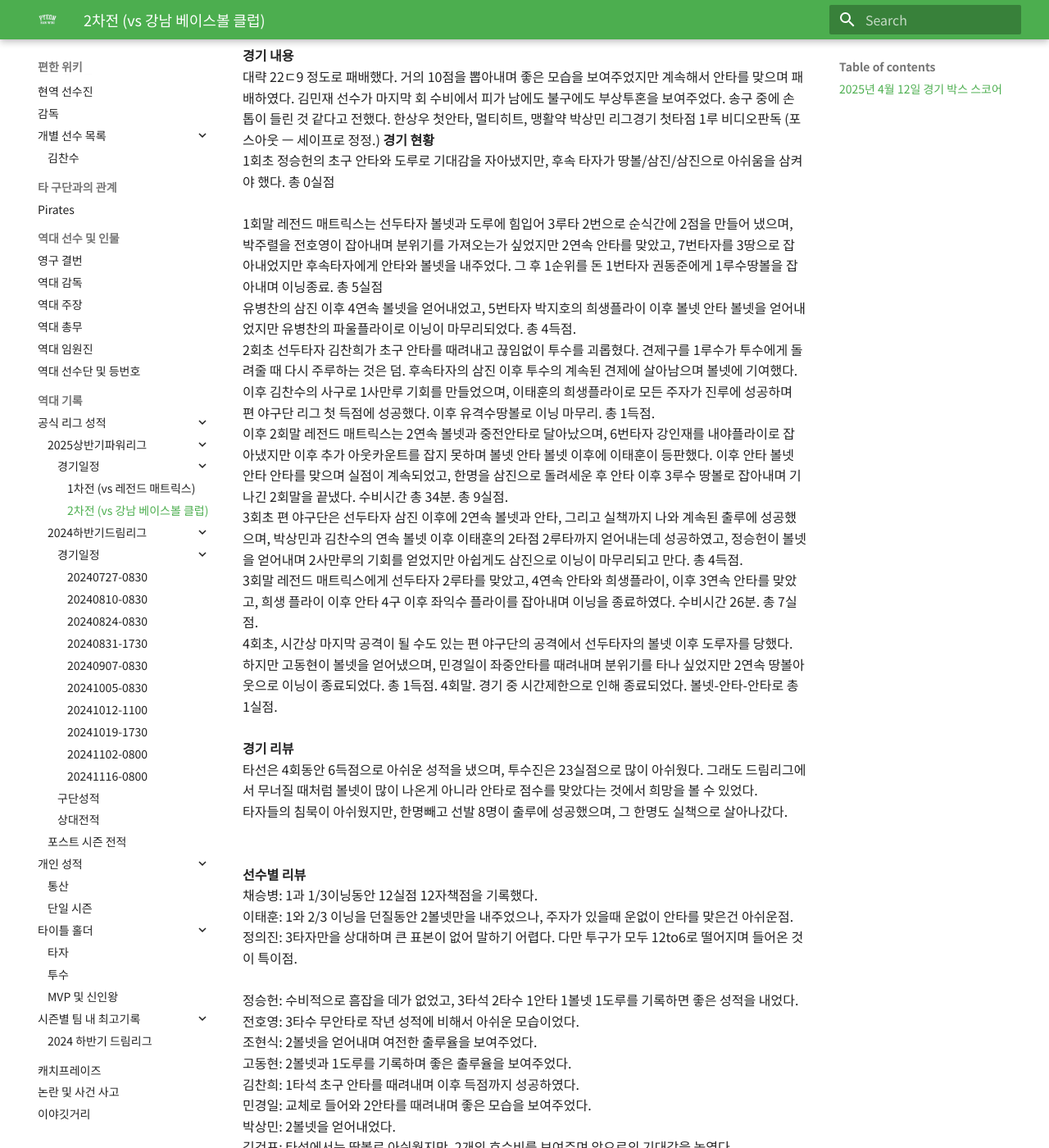
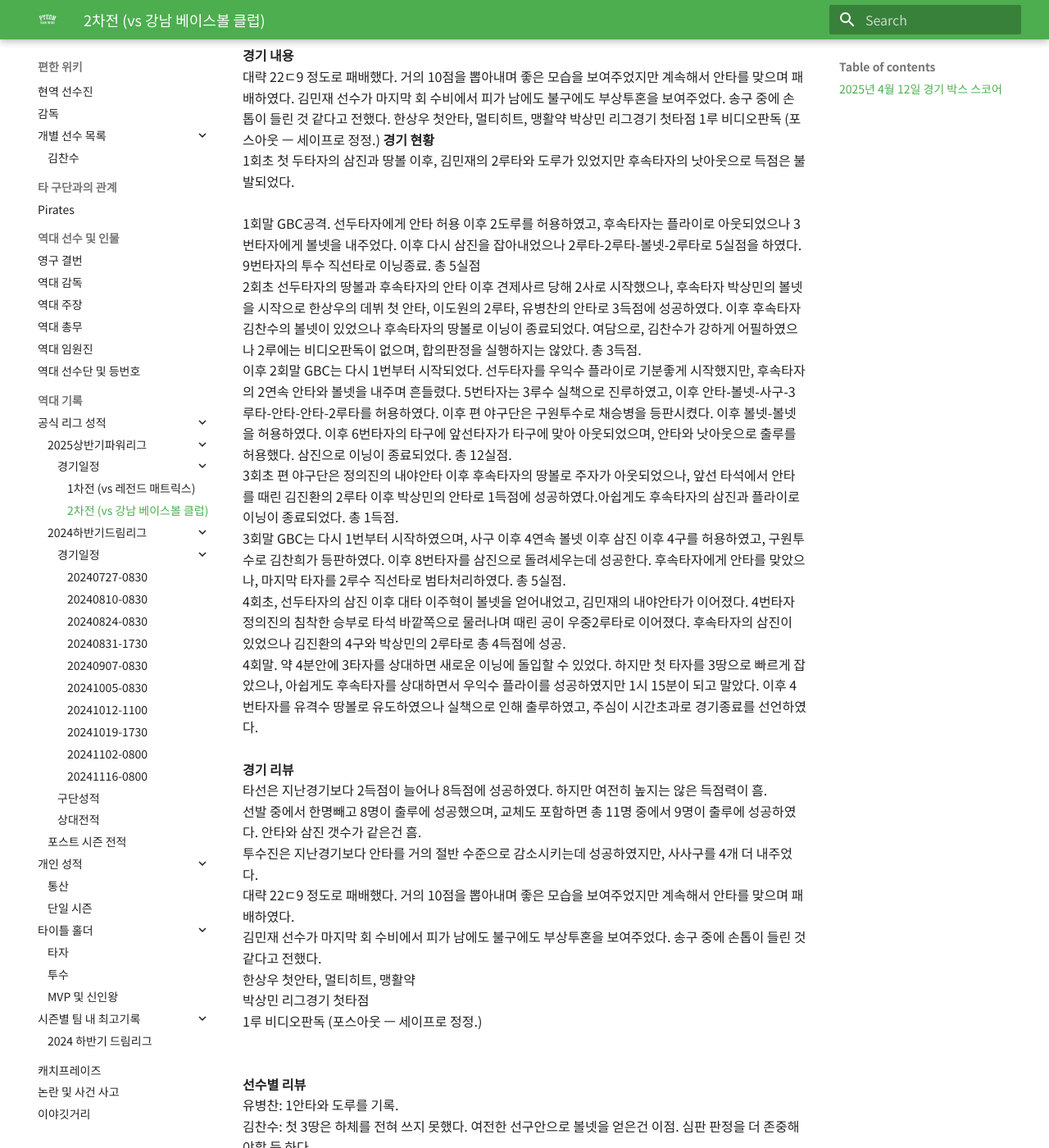
Before and after one commit to BlueChance/winningteam-isourteam-wiki-netlify, an MkDocs documentation site: the page built from docs/records_of_all_season_together/official_leage_performance/2025_powerleague/match_schedule/20250412_1100/result.md, in a window 1280 px wide and 1400 px high, scrolled down 4272 px. Shown: the whole window at 82% size. Built offline with MkDocs 1.6.1 and Material for MkDocs 9.7.7, drawn with Linux system fonts in a browser that asks for light colours; some of the changed text lies outside the part shown.

Commit message:
result update

```diff
--- a/docs/records_of_all_season_together/official_leage_performance/2025_powerleague/match_schedule/20250412_1100/result.md
+++ b/docs/records_of_all_season_together/official_leage_performance/2025_powerleague/match_schedule/20250412_1100/result.md
@@ -65,6 +65,7 @@ KCS Sports 선정 편 MVP : **한상우(15)**<br>
       <td>3</td>
       <td>5</td>
       <td>0</td>
+      <td></td>
       <td></td>
       <td></td>
       <td></td>
@@ -422,34 +423,38 @@ KCS Sports 선정 편 MVP : **한상우(15)**<br>
 1루 비디오판독 (포스아웃 ㅡ 세이프로 정정.)
 
 <strong>경기 현황</strong><br>
-1회초 정승헌의 초구 안타와 도루로 기대감을 자아냈지만, 후속 타자가 땅볼/삼진/삼진으로 아쉬움을 삼켜야 했다. 총 0실점<br>
+1회초 첫 두타자의 삼진과 땅볼 이후, 김민재의 2루타와 도루가 있었지만 후속타자의 낫아웃으로 득점은 불발되었다.<br>
 <br>
-1회말 레전드 매트릭스는 선두타자 볼넷과 도루에 힘입어 3루타 2번으로 순식간에 2점을 만들어 냈으며, 박주렬을 전호영이 잡아내며 분위기를 가져오는가 싶었지만 2연속 안타를 맞았고, 7번타자를 3땅으로 잡아내었지만 후속타자에게 안타와 볼넷을 내주었다. 그 후 1순위를 돈 1번타자 권동준에게 1루수땅볼을 잡아내며 이닝종료. 총 5실점<br>
-유병찬의 삼진 이후 4연속 볼넷을 얻어내었고, 5번타자 박지호의 희생플라이 이후 볼넷 안타 볼넷을 얻어내었지만 유병찬의 파울플라이로 이닝이 마무리되었다. 총 4득점.<br>
-2회초 선두타자 김찬희가 초구 안타를 때려내고 끊임없이 투수를 괴롭혔다. 견제구를 1루수가 투수에게 돌려줄 때 다시 주루하는 것은 덤. 후속타자의 삼진 이후 투수의 계속된 견제에 살아남으며 볼넷에 기여했다. 이후 김찬수의 사구로 1사만루 기회를 만들었으며, 이태훈의 희생플라이로 모든 주자가 진루에 성공하며 편 야구단 리그 첫 득점에 성공했다. 이후 유격수땅볼로 이닝 마무리. 총 1득점.<br>
-이후 2회말 레전드 매트릭스는 2연속 볼넷과 중전안타로 달아났으며, 6번타자 강인재를 내야플라이로 잡아냈지만 이후 추가 아웃카운트를 잡지 못하며 볼넷 안타 볼넷 이후에 이태훈이 등판했다. 이후 안타 볼넷 안타 안타를 맞으며 실점이 계속되었고, 한명을 삼진으로 돌려세운 후 안타 이후 3루수 땅볼로 잡아내며 기나긴 2회말을 끝냈다. 수비시간 총 34분. 총 9실점.<br>
-3회초 편 야구단은 선두타자 삼진 이후에 2연속 볼넷과 안타, 그리고 실책까지 나와 계속된 출루에 성공했으며, 박상민과 김찬수의 연속 볼넷 이후 이태훈의 2타점 2루타까지 얻어내는데 성공하였고, 정승헌이 볼넷을 얻어내며 2사만루의 기회를 얻었지만 아쉽게도 삼진으로 이닝이 마무리되고 만다. 총 4득점.<br>
-3회말 레전드 매트릭스에게 선두타자 2루타를 맞았고, 4연속 안타와 희생플라이, 이후 3연속 안타를 맞았고, 희생 플라이 이후 안타 4구 이후 좌익수 플라이를 잡아내며 이닝을 종료하였다. 수비시간 26분. 총 7실점.<br>
-4회초, 시간상 마지막 공격이 될 수도 있는 편 야구단의 공격에서 선두타자의 볼넷 이후 도루자를 당했다. 하지만 고동현이 볼넷을 얻어냈으며, 민경일이 좌중안타를 때려내며 분위기를 타나 싶었지만 2연속 땅볼아웃으로 이닝이 종료되었다. 총 1득점.
-4회말. 경기 중 시간제한으로 인해 종료되었다. 볼넷-안타-안타로 총 1실점.<br>
+1회말 GBC공격. 선두타자에게 안타 허용 이후 2도루를 허용하였고, 후속타자는 플라이로 아웃되었으나 3번타자에게 볼넷을 내주었다. 이후 다시 삼진을 잡아내었으나 2루타-2루타-볼넷-2루타로 5실점을 하였다. 9번타자의 투수 직선타로 이닝종료. 총 5실점<br>
+2회초 선두타자의 땅볼과 후속타자의 안타 이후 견제사르 당해 2사로 시작했으나, 후속타자 박상민의 볼넷을 시작으로 한상우의 데뷔 첫 안타, 이도원의 2루타, 유병찬의 안타로 3득점에 성공하였다. 이후 후속타자 김찬수의 볼넷이 있었으나 후속타자의 땅볼로 이닝이 종료되었다. 여담으로, 김찬수가 강하게 어필하였으나 2루에는 비디오판독이 없으며, 합의판정을 실행하지는 않았다. 총 3득점.<br>
+이후 2회말 GBC는 다시 1번부터 시작되었다. 선두타자를 우익수 플라이로 기분좋게 시작했지만, 후속타자의 2연속 안타와 볼넷을 내주며 흔들렸다. 5번타자는 3루수 실책으로 진루하였고, 이후 안타-볼넷-사구-3루타-안타-안타-2루타를 허용하였다. 이후 편 야구단은 구원투수로 채승병을 등판시켰다. 이후 볼넷-볼넷을 허용하였다. 이후 6번타자의 타구에 앞선타자가 타구에 맞아 아웃되었으며, 안타와 낫아웃으로 출루를 허용했다. 삼진으로 이닝이 종료되었다. 총 12실점.<br>
+3회초 편 야구단은 정의진의 내야안타 이후 후속타자의 땅볼로 주자가 아웃되었으나, 앞선 타석에서 안타를 때린 김진환의 2루타 이후 박상민의 안타로 1득점에 성공하였다.아쉽게도 후속타자의 삼진과 플라이로 이닝이 종료되었다. 총 1득점.<br>
+3회말 GBC는 다시 1번부터 시작하였으며, 사구 이후 4연속 볼넷 이후 삼진 이후 4구를 허용하였고, 구원투수로 김찬희가 등판하였다. 이후 8번타자를 삼진으로 돌려세우는데 성공한다. 후속타자에게 안타를 맞았으나, 마지막 타자를 2루수 직선타로 범타처리하였다. 총 5실점.<br>
+4회초, 선두타자의 삼진 이후 대타 이주혁이 볼넷을 얻어내었고, 김민재의 내야안타가 이어졌다. 4번타자 정의진의 침착한 승부로 타석 바깥쪽으로 물러나며 때린 공이 우중2루타로 이어졌다. 후속타자의 삼진이 있었으나 김진환의 4구와 박상민의 2루타로 총 4득점에 성공.<br>
+4회말. 약 4분안에 3타자를 상대하면 새로운 이닝에 돌입할 수 있었다. 하지만 첫 타자를 3땅으로 빠르게 잡았으나, 아쉽게도 후속타자를 상대하면서 우익수 플라이를 성공하였지만 1시 15분이 되고 말았다. 이후 4번타자를 유격수 땅볼로 유도하였으나 실책으로 인해 출루하였고, 주심이 시간초과로 경기종료를 선언하였다.<br>
 <br>
 <strong>경기 리뷰</strong><br>
-타선은 4회동안 6득점으로 아쉬운 성적을 냈으며, 투수진은 23실점으로 많이 아쉬웠다. 그래도 드림리그에서 무너질 때처럼 볼넷이 많이 나온게 아니라 안타로 점수를 맞았다는 것에서 희망을 볼 수 있었다. <br>
-타자들의 침묵이 아쉬웠지만, 한명빼고 선발 8명이 출루에 성공했으며, 그 한명도 실책으로 살아나갔다.<br>
+타선은 지난경기보다 2득점이 늘어나 8득점에 성공하였다. 하지만 여전히 높지는 않은 득점력이 흠. <br>
+선발 중에서 한명빼고 8명이 출루에 성공했으며, 교체도 포함하면 총 11명 중에서 9명이 출루에 성공하였다. 안타와 삼진 갯수가 같은건 흠.<br>
+투수진은 지난경기보다 안타를 거의 절반 수준으로 감소시키는데 성공하였지만, 사사구를 4개 더 내주었다.<br>
+대략 22ㄷ9 정도로 패배했다. 거의 10점을 뽑아내며 좋은 모습을 보여주었지만 계속해서 안타를 맞으며 패배하였다.<br>
+김민재 선수가 마지막 회 수비에서 피가 남에도 불구에도 부상투혼을 보여주었다. 송구 중에 손톱이 들린 것 같다고 전했다.<br>
+한상우 첫안타, 멀티히트, 맹활약<br>
+박상민 리그경기 첫타점<br>
+1루 비디오판독 (포스아웃 ㅡ 세이프로 정정.)<br>
 <br>
 <br>
 <strong>선수별 리뷰</strong><br>
-채승병: 1과 1/3이닝동안 12실점 12자책점을 기록했다.<br>
-이태훈: 1와 2/3 이닝을 던질동안 2볼넷만을 내주었으나, 주자가 있을때 운없이 안타를 맞은건 아쉬운점.<br>
-정의진: 3타자만을 상대하며 큰 표본이 없어 말하기 어렵다. 다만 투구가 모두 12to6로 떨어지며 들어온 것이 특이점.<br>
+유병찬: 1안타와 도루를 기록. <br>
+김찬수: 첫 3땅은 하체를 전혀 쓰지 못했다. 여전한 선구안으로 볼넷을 얻은건 이점. 심판 판정을 더 존중해야할 듯 하다.<br>
+김민재: 3타수 2안타. 내야안타, 2루타, 도루를 기록하였다. 타격면에서 좋은 면모를 보여주는 중.<br>
+정의진: 3타수 2안타 (내야안타, 2루타) 좋은 타격과 주루를 보여주었다.<br>
+조현식: 3타수 무안타 1삼진.<br>
+김진환 : 2타수 2안타 1볼넷 (2루타 1개 포함), 견제아웃을 기록하였다. 좋은 타격. 상대 투수의 노련한 견제구는 어쩔 수 없었다. 괜찮은 1루수비는 덤.<br>
+박상민: 커리어 첫 타점. 2타수 2안타 1볼넷 (2루타 1개), 주루센스도 좋았다. 수비 면에서는 외야수중에서 가장 활발한 백업 플레이를 보여주었으며, 자신의 공도 잘 처리했다.<br>
+한상우: FA로이드를 맞은것처럼 커리어 첫 안타와 수비에서 훌륭한 모습을 보여주었다. 1타수 1안타<br>
+이도원: 2타수 1안타 (2루타). 익숙하지 않은 포수에서 고생했다.<br>
 <br>
-정승헌: 수비적으로 흠잡을 데가 없었고, 3타석 2타수 1안타 1볼넷 1도루를 기록하면 좋은 성적을 내었다.<br>
-전호영: 3타수 무안타로 작년 성적에 비해서 아쉬운 모습이었다.<br>
-조현식: 2볼넷을 얻어내며 여전한 출루율을 보여주었다.<br>
-고동현: 2볼넷과 1도루를 기록하며 좋은 출루율을 보여주었다.<br>
-김찬희: 1타석 초구 안타를 때려내며 이후 득점까지 성공하였다.<br>
-민경일: 교체로 들어와 2안타를 때려내며 좋은 모습을 보여주었다.<br>
-박상민: 2볼넷을 얻어내었다.<br>
-김건표: 타석에서는 땅볼로 아쉬웠지만, 2개의 호수비를 보여주며 앞으로의 기대감을 높였다.<br>
-김찬수: 사구와 4구를 얻어내며 여전한 출루율이었다. 첫 사구때 반응과 초구 전 루틴 간소화는 고쳐야할 점.<br>
-이태훈: 타격면에서 희생플라이와 2루타로 최대타점인 3타점을 기록하였다.
+이태훈: 1.1이닝 11피안타 16실점 5자책 5사사구 1탈삼진. 실점이 많아보이지만 자책은 고작 5점이다. 운없이 안타를 많이 내준것이 아쉬울 따름.<br>
+채승병: 1이닝 2피안타 6실점 5자책 8사사구 3탈삼진.<br>
+김찬희: 1.1이닝 1피안타 0실점 0자책 0사사구 1탈삼진. MISTER ZERO.<br>
```
Also changed, not shown: 2 other files.
